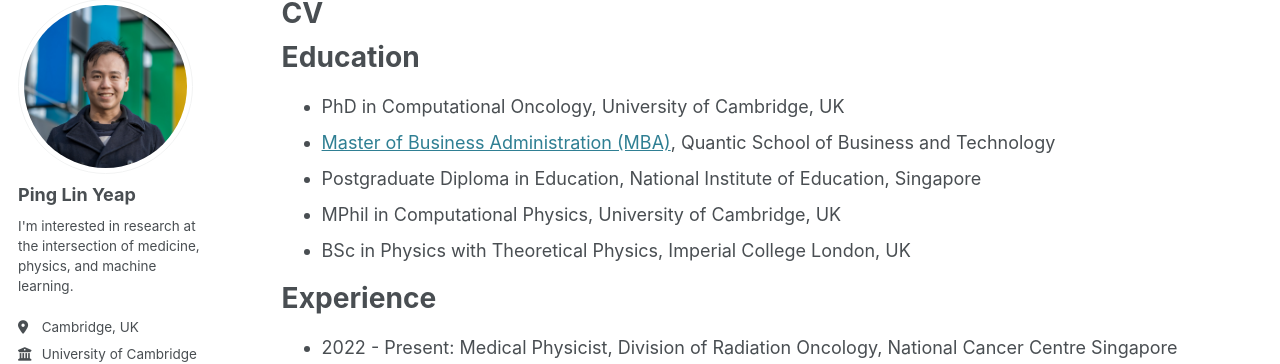
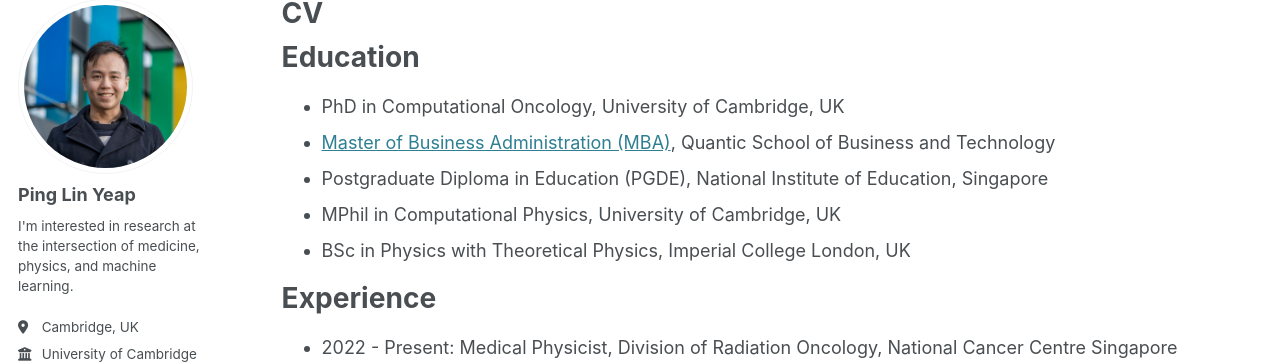
Before and after one commit to yeappl/yeappl.github.io, a Jekyll site: the page built from _pages/cv.md, in a window 1280 px wide and 900 px high. Shown: the part 107-471 px from the top of the window. Built offline with Jekyll 4.4.1, drawn with Linux system fonts in a browser that asks for light colours; some web fonts are replaced.

Commit message:
Update cv.md

```diff
--- a/_pages/cv.md
+++ b/_pages/cv.md
@@ -13,7 +13,7 @@ Education
 ======
 * PhD in Computational Oncology, University of Cambridge, UK
 * [Master of Business Administration (MBA)](https://www.parchment.com/u/award/ab5c6fb6db1f8977e93317e54b938bdf), Quantic School of Business and Technology
-* Postgraduate Diploma in Education, National Institute of Education, Singapore
+* Postgraduate Diploma in Education (PGDE), National Institute of Education, Singapore
 * MPhil in Computational Physics, University of Cambridge, UK
 * BSc in Physics with Theoretical Physics, Imperial College London, UK
 
```
